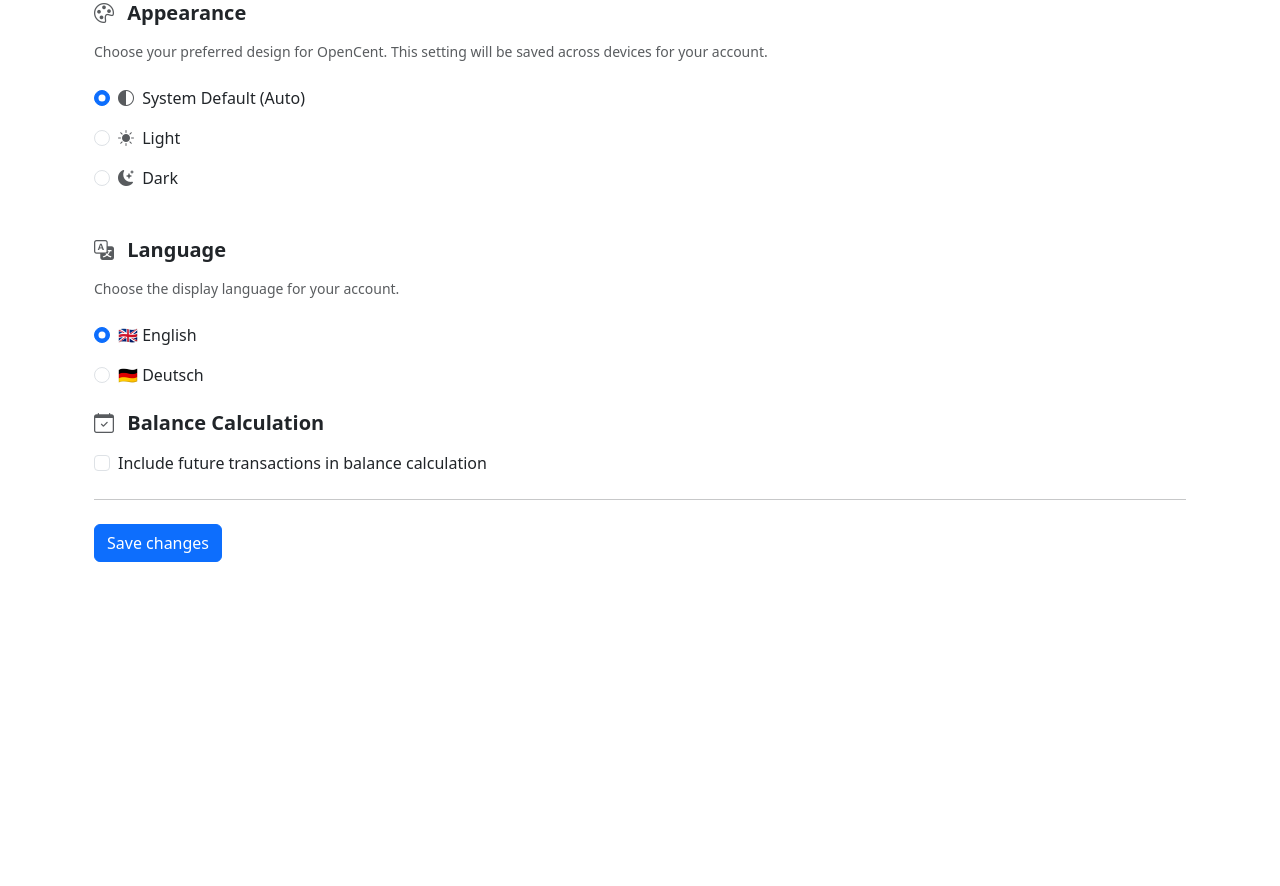
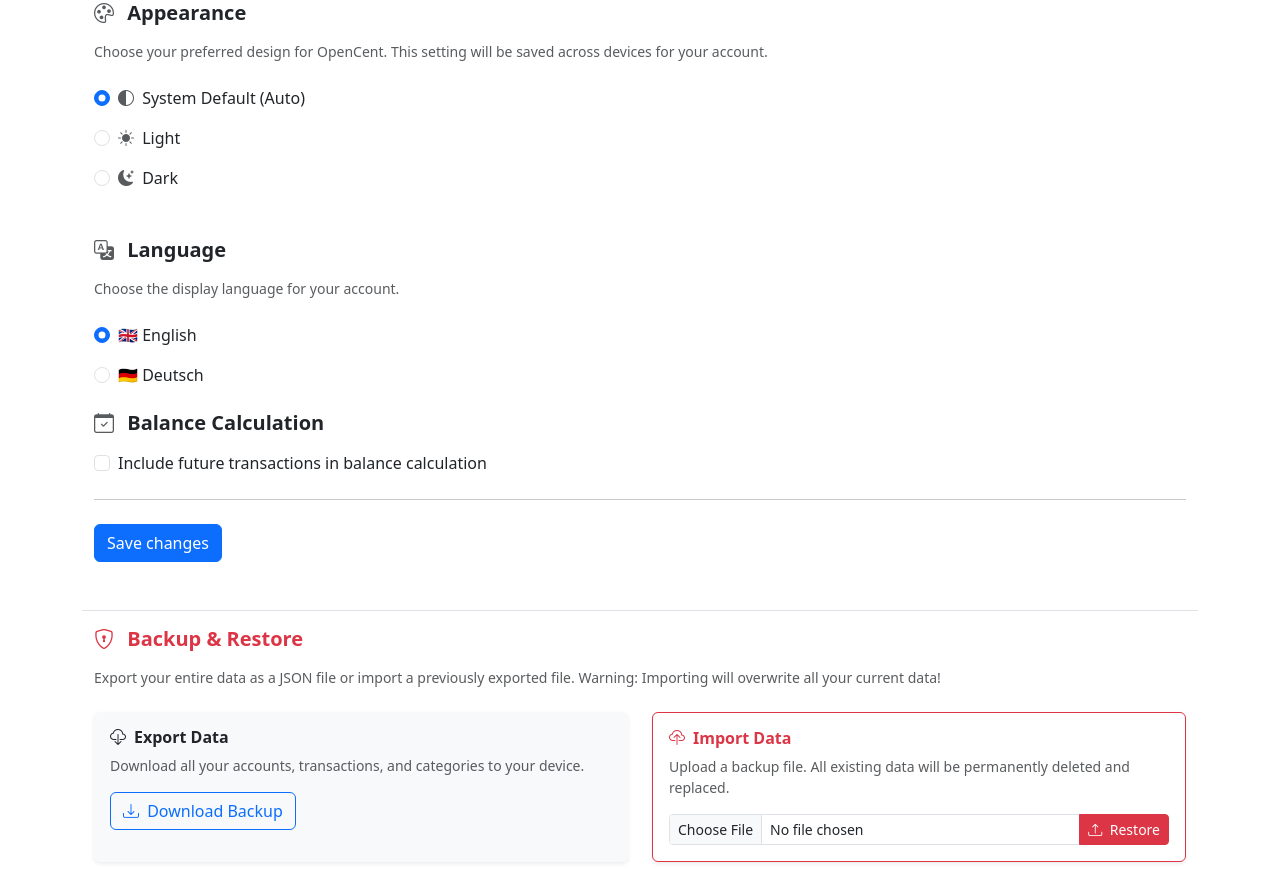
Before and after one commit to jjk4/opencent, a Django app: page /user_settings/ in a window 1280 px wide. Shown: the part 208-1094 px from the top of the page. Before the commit the page ends 770 px from the top, so only its background shows below. Run offline with Django 5.2, Linux system fonts and the light colour scheme; the visitor is signed in with stand-in values (Sample User, id 1); data comes from the database, SQL or seed files in the repository; some libraries are stand-ins or nearby versions.

Commit message:
backup and restore function closes #23

```diff
--- a/manager/templates/user_settings.html
+++ b/manager/templates/user_settings.html
@@ -69,5 +69,46 @@
             <button type="submit" class="btn btn-primary">{% trans "Save changes" %}</button>
         </form>
     </div>
+    <!-- NEU: Backup & Restore Sektion -->
+    <div class="row mt-5 pt-3 border-top">
+        <h5 class="card-title fw-bold mb-3 text-danger">
+            <i class="bi bi-shield-lock me-2"></i> {% trans "Backup & Restore" %}
+        </h5>
+        <p class="text-body-secondary small mb-4">
+            {% trans "Export your entire data as a JSON file or import a previously exported file. Warning: Importing will overwrite all your current data!" %}
+        </p>
+
+        <div class="col-md-6 mb-4">
+            <div class="card h-100 shadow-sm border-0 bg-body-tertiary">
+                <div class="card-body">
+                    <h6 class="fw-bold"><i class="bi bi-cloud-download me-2"></i>{% trans "Export Data" %}</h6>
+                    <p class="small text-body-secondary">{% trans "Download all your accounts, transactions, and categories to your device." %}</p>
+                    <a href="{% url 'backup_export' %}" class="btn btn-outline-primary">
+                        <i class="bi bi-download me-1"></i> {% trans "Download Backup" %}
+                    </a>
+                </div>
+            </div>
+        </div>
+
+        <div class="col-md-6 mb-4">
+            <div class="card h-100 shadow-sm border-danger">
+                <div class="card-body">
+                    <h6 class="fw-bold text-danger"><i class="bi bi-cloud-upload me-2"></i>{% trans "Import Data" %}</h6>
+                    <p class="small text-body-secondary">{% trans "Upload a backup file. All existing data will be permanently deleted and replaced." %}</p>
+
+                    <!-- Formular MUSS enctype="multipart/form-data" haben, damit File Uploads funktionieren -->
+                    <form method="post" action="{% url 'backup_import' %}" enctype="multipart/form-data" onsubmit="return confirm('{% trans 'Are you sure? This will delete ALL your current data. This action cannot be undone!' %}');">
+                        {% csrf_token %}
+                        <div class="input-group">
+                            <input type="file" class="form-control form-control-sm" name="backup_file" accept=".json" required>
+                            <button class="btn btn-danger btn-sm" type="submit">
+                                <i class="bi bi-upload me-1"></i> {% trans "Restore" %}
+                            </button>
+                        </div>
+                    </form>
+                </div>
+            </div>
+        </div>
+    </div>
 </div>
 {% endblock %}
--- a/manager/urls.py
+++ b/manager/urls.py
@@ -24,6 +24,8 @@ urlpatterns = [
     path('search/', views.search, name='search'),
     path('quicksearch/', views.quicksearch, name='quicksearch'),
     path('user_settings/', views.user_settings, name='user_settings'),
+    path('settings/export/', views.backup_export, name='backup_export'),
+    path('settings/import/', views.backup_import, name='backup_import'),
     path('i18n/', include('django.conf.urls.i18n')),
     path('charts/', views.charts, name='charts'),
     path('charts/balance_over_time/', views.chart_balance_over_time, name='chart_balance_over_time'),
--- a/manager/views.py
+++ b/manager/views.py
@@ -6,15 +6,20 @@ from django.contrib.auth.decorators import login_required
 from django.conf import settings as django_settings
 from django.utils.translation import gettext as _
 from django.utils import timezone
-from .models import Transaction, Account, Category, Refund, UserSettings
+from .models import Transaction, Account, Category, Refund, UserSettings, TransactionSplit
 from django.contrib.auth.models import User
+from django.contrib import messages
 from .forms import TransactionForm, AccountForm, CategoryForm, TransactionSplitFormSet
 from datetime import datetime, timedelta
 from django.db.models import ProtectedError, Q, Sum
+from django.db import transaction
 from django.db.models.functions import Coalesce
 from django.core.serializers.json import DjangoJSONEncoder
+from django.core.files.base import ContentFile
 from collections import defaultdict
 import json
+import os
+import base64
 from decimal import Decimal
 
 # ------------------- Util functions ----------------------
@@ -791,6 +796,131 @@ def user_settings(request):
     return render(request, 'user_settings.html', context)
 
 @login_required
+def backup_export(request):
+    """Exportiert alle Daten des Users als JSON, inklusive Account-Icons als Base64."""
+
+    accounts_data = list(Account.objects.filter(user=request.user).values())
+    account_objects = {acc.id: acc for acc in Account.objects.filter(user=request.user)}
+
+    for acc in accounts_data:
+        obj = account_objects[acc['id']]
+        if obj.icon:
+            try:
+                with obj.icon.open('rb') as f:
+                    acc['icon_base64'] = base64.b64encode(f.read()).decode('utf-8')
+                    acc['icon_filename'] = os.path.basename(obj.icon.name)
+            except FileNotFoundError:
+                pass
+
+    data = {
+        'accounts': accounts_data,
+        'categories': list(Category.objects.filter(user=request.user).values()),
+        'transactions': list(Transaction.objects.filter(user=request.user).values()),
+        'splits': list(TransactionSplit.objects.filter(transaction__user=request.user).values()),
+        'refunds': list(Refund.objects.filter(original_transaction__user=request.user).values()),
+        'settings': list(UserSettings.objects.filter(user=request.user).values()),
+    }
+
+    response = HttpResponse(
+        json.dumps(data, cls=DjangoJSONEncoder),
+        content_type='application/json'
+    )
+    response['Content-Disposition'] = 'attachment; filename="opencent_backup.json"'
+    return response
+
+
+@login_required
+def backup_import(request):
+    """Importiert Daten aus einer JSON und stellt auch Bilder wieder her."""
+    if request.method == 'POST' and request.FILES.get('backup_file'):
+        backup_file = request.FILES['backup_file']
+
+        try:
+            data = json.load(backup_file)
+
+            with transaction.atomic():
+                Account.objects.filter(user=request.user).delete()
+                Category.objects.filter(user=request.user).delete()
+
+                id_maps = {'account': {}, 'category': {}, 'transaction': {}}
+
+                for acc_data in data.get('accounts', []):
+                    old_id = acc_data.pop('id')
+                    acc_data['user_id'] = request.user.id
+
+                    icon_base64 = acc_data.pop('icon_base64', None)
+                    icon_filename = acc_data.pop('icon_filename', None)
+
+                    acc_data.pop('icon', None)
+
+                    new_acc = Account.objects.create(**acc_data)
+                    id_maps['account'][old_id] = new_acc.id
+
+                    if icon_base64 and icon_filename:
+                        try:
+                            decoded_file = base64.b64decode(icon_base64)
+                            new_acc.icon.save(icon_filename, ContentFile(decoded_file))
+                        except Exception as e:
+                            print(f"Fehler beim Bild-Wiederherstellen für {new_acc.name}: {e}")
+
+                parents_to_assign = {}
+                for cat_data in data.get('categories', []):
+                    old_id = cat_data.pop('id')
+                    cat_data['user_id'] = request.user.id
+                    old_parent = cat_data.pop('parent_category_id', None)
+                    new_cat = Category.objects.create(**cat_data)
+                    id_maps['category'][old_id] = new_cat.id
+
+                    if old_parent:
+                        parents_to_assign[new_cat.id] = old_parent
+
+                for new_id, old_parent in parents_to_assign.items():
+                    if old_parent in id_maps['category']:
+                        Category.objects.filter(id=new_id).update(
+                            parent_category_id=id_maps['category'][old_parent]
+                        )
+
+                for tx_data in data.get('transactions', []):
+                    old_id = tx_data.pop('id')
+                    tx_data['user_id'] = request.user.id
+                    tx_data['sender_id'] = id_maps['account'].get(tx_data.pop('sender_id'))
+                    tx_data['receiver_id'] = id_maps['account'].get(tx_data.pop('receiver_id'))
+
+                    if tx_data['sender_id'] and tx_data['receiver_id']:
+                        new_tx = Transaction.objects.create(**tx_data)
+                        id_maps['transaction'][old_id] = new_tx.id
+
+                for split_data in data.get('splits', []):
+                    split_data.pop('id')
+                    split_data['transaction_id'] = id_maps['transaction'].get(split_data.pop('transaction_id'))
+                    split_data['category_id'] = id_maps['category'].get(split_data.pop('category_id'))
+
+                    if split_data['transaction_id'] and split_data['category_id']:
+                        TransactionSplit.objects.create(**split_data)
+
+                for refund_data in data.get('refunds', []):
+                    refund_data.pop('id')
+                    refund_data['original_transaction_id'] = id_maps['transaction'].get(refund_data.pop('original_transaction_id'))
+                    refund_data['refund_transaction_id'] = id_maps['transaction'].get(refund_data.pop('refund_transaction_id'))
+
+                    if refund_data['original_transaction_id'] and refund_data['refund_transaction_id']:
+                        Refund.objects.create(**refund_data)
+
+                if data.get('settings'):
+                    settings_data = data['settings'][0]
+                    settings_data.pop('id', None)
+                    settings_data.pop('user_id', None)
+                    UserSettings.objects.filter(user=request.user).update(**settings_data)
+
+            messages.success(request, _("Data and images successfully restored!"))
+
+        except Exception as e:
+            messages.error(request, _("Error importing data. Make sure the file is a valid backup."))
+            print(f"Restore Error: {e}")
+
+    return redirect('user_settings')
+
+@login_required
 def charts(request):
     template = loader.get_template('charts/index.html')
     context = {
```
Also changed, not shown: locale/de/LC_MESSAGES/django.po, locale/en/LC_MESSAGES/django.po.
